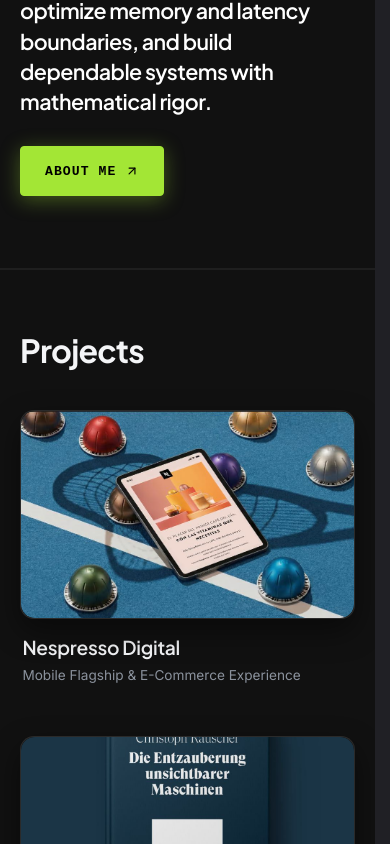
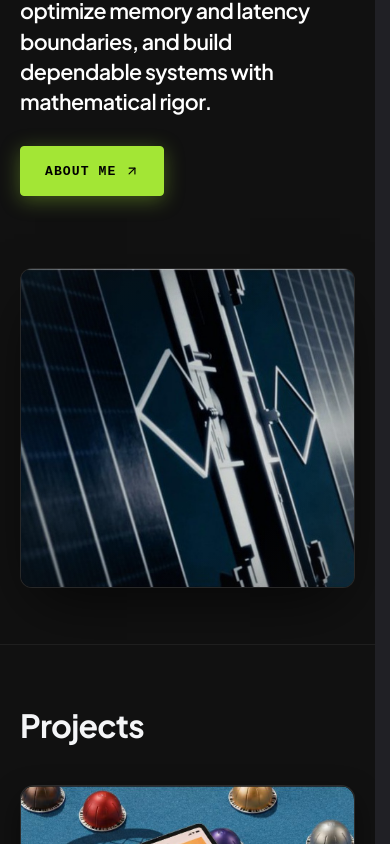
Before and after one commit to dilshandevxx/dilshan-personal-portfolio, a Next.js app: page / in a window 390 px wide. Shown: the part 1071-1915 px from the top of the page. Built offline with nearby package versions, Linux system fonts and the light colour scheme; a web font is replaced by a local one.

Commit message:
feat: add cinematic widescreen visual showcase banner section below About Me

```diff
--- a/src/app/page.tsx
+++ b/src/app/page.tsx
@@ -1,5 +1,6 @@
 import HeroSkyLabs from "@/components/cover/sections/HeroSkyLabs";
 import AboutMe from "@/components/cover/sections/AboutMe";
+import AboutShowcaseBanner from "@/components/cover/sections/AboutShowcaseBanner";
 import SelectedWork from "@/components/cover/sections/SelectedWork";
 import SkillsGrid from "@/components/cover/sections/SkillsGrid";
 import InsightsSection from "@/components/cover/sections/InsightsSection";
@@ -25,6 +26,7 @@ export default function Home() {
     <>
       <HeroSkyLabs />
       <AboutMe />
+      <AboutShowcaseBanner />
       <SelectedWork />
       <SkillsGrid />
       <InsightsSection />
--- a/src/components/cover/sections/AboutMe.module.css
+++ b/src/components/cover/sections/AboutMe.module.css
@@ -2,12 +2,11 @@
 
 .aboutSection {
   background-color: #111111;
-  padding: clamp(6.5rem, 11vw, 10.5rem) clamp(1.5rem, 5vw, 4rem);
+  padding: clamp(5.5rem, 9vw, 8.5rem) clamp(1.5rem, 5vw, 4rem) clamp(3.5rem, 5.5vw, 5.5rem);
   position: relative;
   width: 100%;
   box-sizing: border-box;
   border-top: 1px solid rgba(255, 255, 255, 0.06);
-  border-bottom: 1px solid rgba(255, 255, 255, 0.06);
 }
 
 .container {
--- /dev/null
+++ b/src/components/cover/sections/AboutShowcaseBanner.module.css
@@ -0,0 +1,84 @@
+/* =========================================================================
+   Visual Engineering Showcase Banner
+   Cinematic wide frame directly beneath About Me section.
+   Rounded container, subtle obsidian border, hardware-accelerated zoom hover.
+   ========================================================================= */
+
+.showcaseSection {
+  background-color: #111111;
+  width: 100%;
+  padding: 0 clamp(1.25rem, 4vw, 3.5rem) clamp(4.5rem, 7vw, 7.5rem);
+  box-sizing: border-box;
+  position: relative;
+}
+
+.container {
+  max-width: 1400px;
+  margin: 0 auto;
+  width: 100%;
+}
+
+.bannerFrame {
+  position: relative;
+  width: 100%;
+  height: clamp(340px, 48vh, 580px);
+  border-radius: clamp(14px, 1.8vw, 20px);
+  overflow: hidden;
+  background-color: #161616;
+  border: 1px solid rgba(255, 255, 255, 0.08);
+  box-shadow: 0 24px 60px -15px rgba(0, 0, 0, 0.7);
+}
+
+.bannerImage {
+  object-fit: cover;
+  object-position: center;
+  transition: transform 0.85s cubic-bezier(0.16, 1, 0.3, 1);
+}
+
+.bannerFrame:hover .bannerImage {
+  transform: scale(1.025);
+}
+
+/* Subtle ambient vignette around edges */
+.vignetteOverlay {
+  position: absolute;
+  inset: 0;
+  background: radial-gradient(
+    circle at center,
+    transparent 55%,
+    rgba(17, 17, 17, 0.4) 100%
+  );
+  pointer-events: none;
+}
+
+/* Optional editorial caption */
+.captionTag {
+  position: absolute;
+  bottom: clamp(1rem, 2vw, 1.5rem);
+  right: clamp(1rem, 2vw, 1.5rem);
+  background-color: rgba(17, 17, 17, 0.75);
+  backdrop-filter: blur(10px);
+  border: 1px solid rgba(255, 255, 255, 0.12);
+  border-radius: 9999px;
+  padding: 0.35rem 0.85rem;
+  font-family: var(--font-mono, monospace);
+  font-size: 0.72rem;
+  letter-spacing: 0.06em;
+  color: #d4d4d8;
+  pointer-events: none;
+  z-index: 2;
+}
+
+/* =========================================================================
+   Responsive Breakpoints
+   ========================================================================= */
+@media (max-width: 768px) {
+  .showcaseSection {
+    padding: 0 1.25rem clamp(3.5rem, 6vw, 4.5rem);
+  }
+
+  .bannerFrame {
+    height: clamp(210px, 38vh, 320px);
+    border-radius: 12px;
+  }
+}
--- /dev/null
+++ b/src/components/cover/sections/AboutShowcaseBanner.tsx
@@ -0,0 +1,51 @@
+"use client";
+
+import React from "react";
+import Image from "next/image";
+import { motion } from "framer-motion";
+import styles from "./AboutShowcaseBanner.module.css";
+
+interface AboutShowcaseBannerProps {
+  imageSrc?: string;
+  altText?: string;
+  caption?: string;
+}
+
+export default function AboutShowcaseBanner({
+  imageSrc = "/images/about-visual-banner.jpg",
+  altText = "Deep-tech autonomous hardware and satellite telemetry engineering",
+  caption,
+}: AboutShowcaseBannerProps) {
+  return (
+    <section className={styles.showcaseSection} aria-label="Visual Engineering Showcase">
+      <div className={styles.container}>
+        <motion.div
+          className={styles.bannerFrame}
+          initial={{ opacity: 0, y: 30 }}
+          whileInView={{ opacity: 1, y: 0 }}
+          viewport={{ once: true, amount: 0.15 }}
+          transition={{ duration: 0.85, ease: [0.16, 1, 0.3, 1] }}
+        >
+          <Image
+            src={imageSrc}
+            alt={altText}
+            fill
+            sizes="(max-width: 768px) 100vw, (max-width: 1440px) 94vw, 1400px"
+            className={styles.bannerImage}
+            priority={false}
+          />
+
+          {/* Subtle cinematic gradient vignette for depth */}
+          <div className={styles.vignetteOverlay} aria-hidden="true" />
+
+          {/* Optional editorial caption */}
+          {caption && (
+            <div className={styles.captionTag}>
+              <span>{caption}</span>
+            </div>
+          )}
+        </motion.div>
+      </div>
+    </section>
+  );
+}
```
Also changed, not shown: public/images/about-visual-banner.jpg (added).
